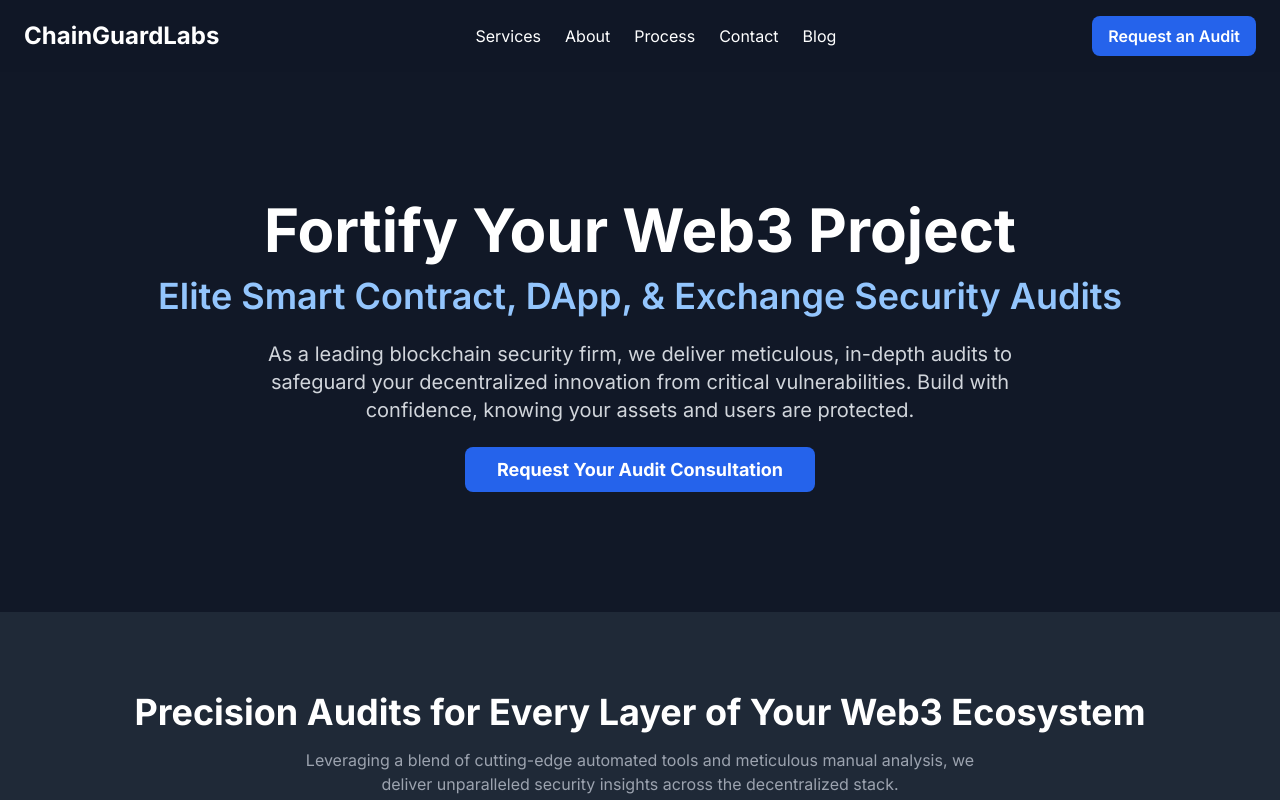
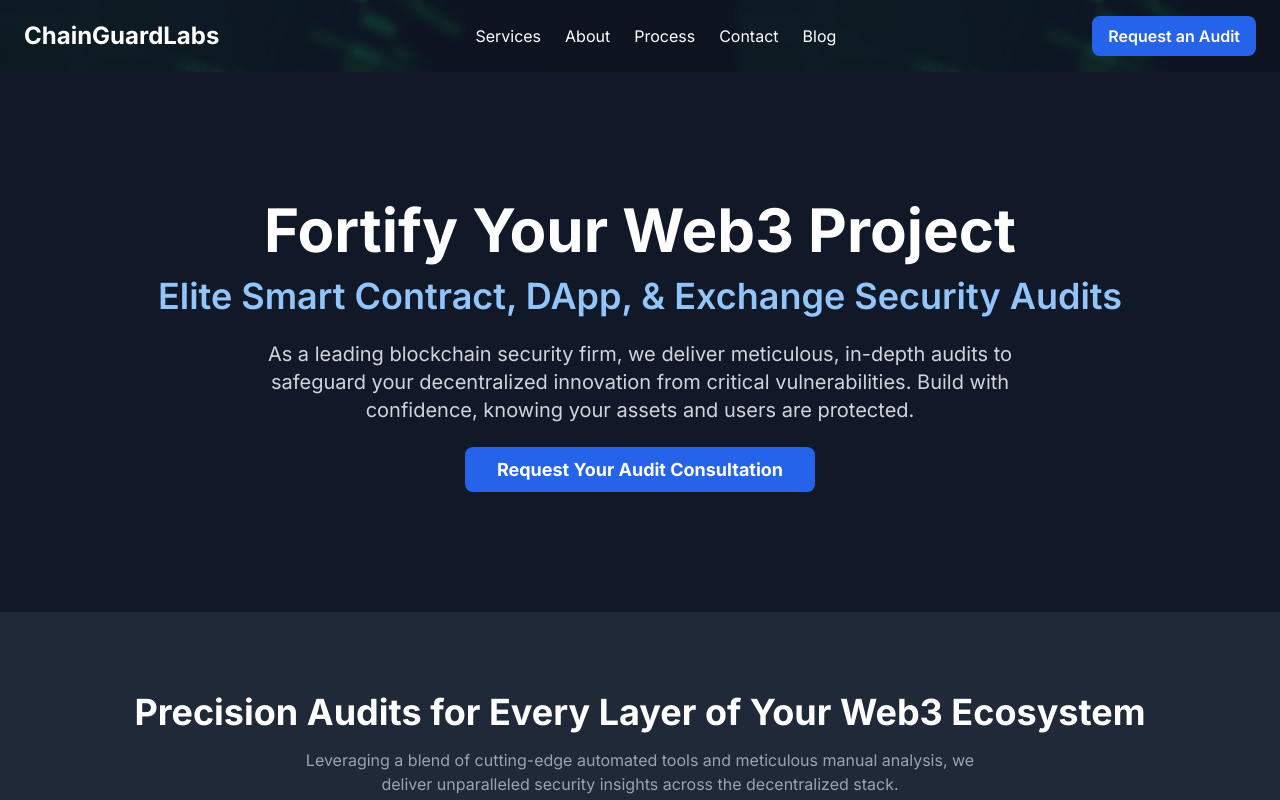
Before and after one commit to Rishab1315/Amit, a plain HTML site: page index.html in a window 1280 px wide. Shown: the top 800 px of the page. Drawn offline with nearby package versions, Linux system fonts and the light colour scheme.

Commit message:
Update and rename Index.html to index.html

```diff
--- a/Index.html
+++ b/index.html
@@ -21,7 +21,7 @@
         }
     </style>
 </head>
-<body class="bg-gray-900 text-white" background="WhatsApp Image 2025-06-30 at 15.30.15_0d71b5df.jpg">
+<body class="bg-gray-900 text-white" background="download (2).jpeg">
 
     <!-- Header -->
     <header class="bg-gray-900/80 backdrop-blur-sm sticky top-0 z-50">
```
